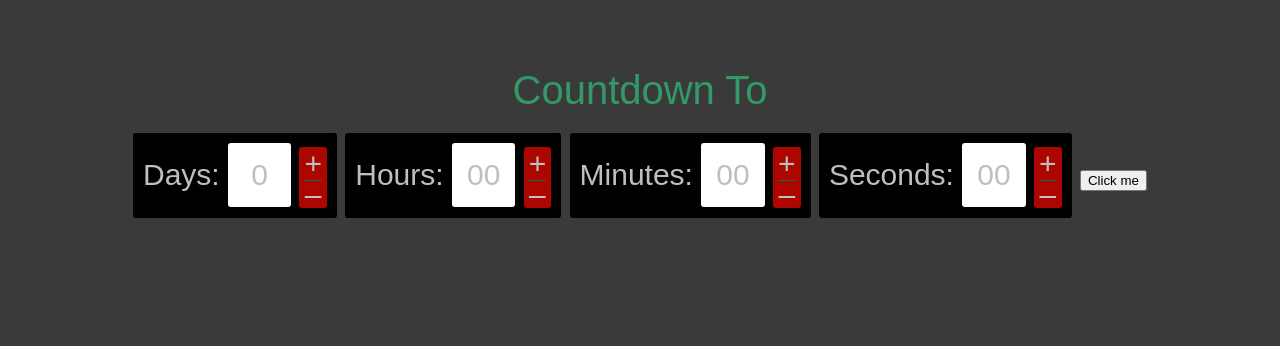
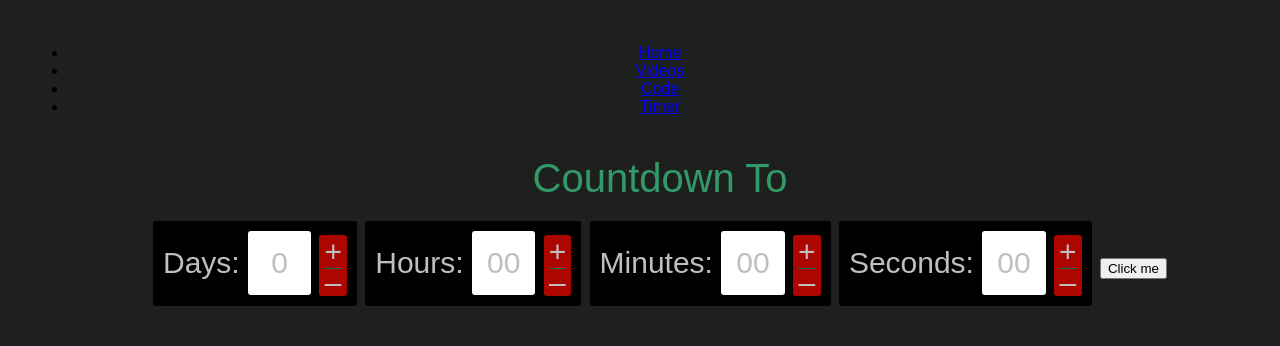
Before and after one commit to mylo12000/mylo12000.github.io, a plain HTML site: page timer.html in a window 1280 px wide. Drawn offline with Linux system fonts and the light colour scheme.

Commit message:
Update timer.html

```diff
--- a/timer.html
+++ b/timer.html
@@ -1,12 +1,22 @@
 <!DOCTYPE html>
 <html>
     <head>
+       <link rel="icon" href="" type="image/gif" sizes="16x16">
+        <body style="background-color:#1E1F1F;">
+
         <meta http-equiv="content-type" content="text/html; charset=utf-8" />
-        <title>Empty Project</title>
+        <title>THE MULTI-SITE/Home</title>
+        <script src="code.js" type="text/javascript" charset="utf-8"></script>
         <link href="code.css" rel="stylesheet" type="text/css">
-
     </head>
     <body>
+
+<ul>
+  <li><a class="active" href="#home">Home</a></li>
+  <li><a href="videos.html">Videos</a></li>
+  <li><a href="code.html">Code</a></li>
+  <li><a href="timer.html">Timer</a></li>
+
 
 <h1>Countdown To</h1>
   <div id="clockdiv" class="clock">
```
